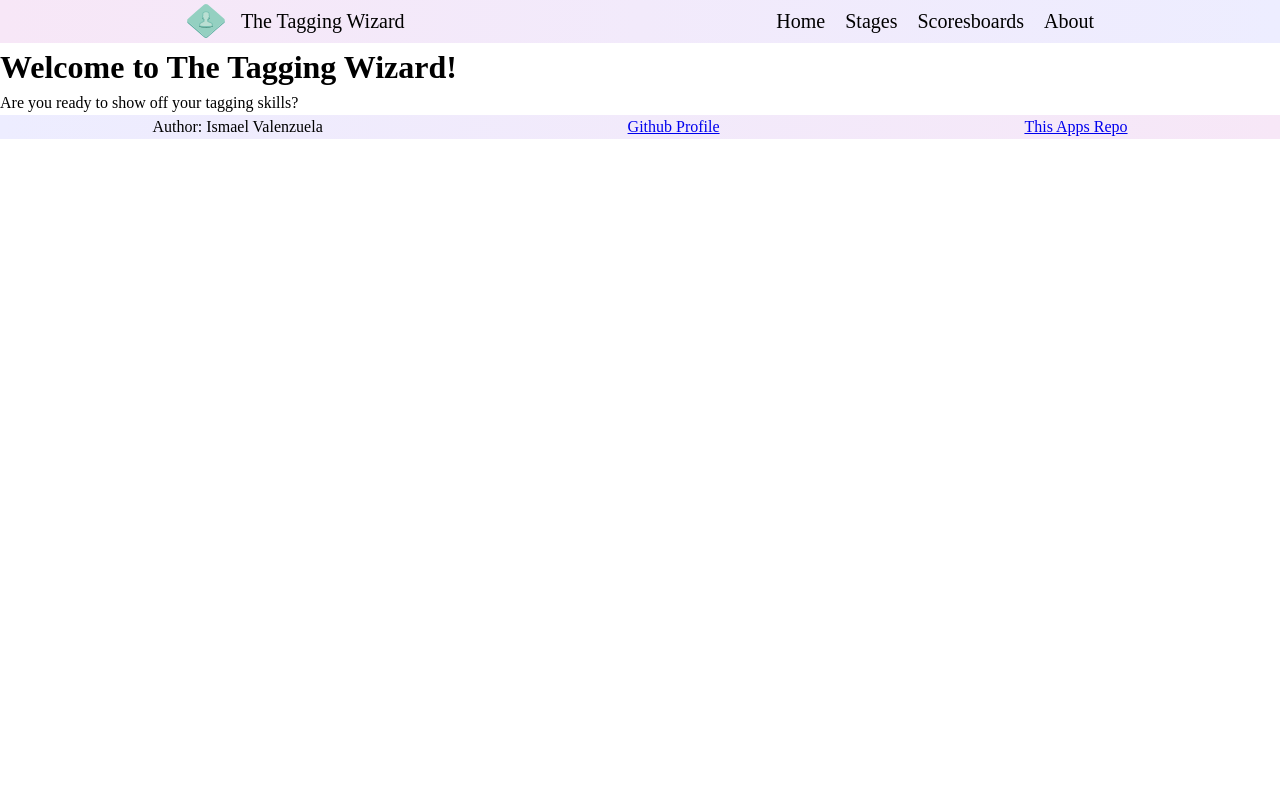
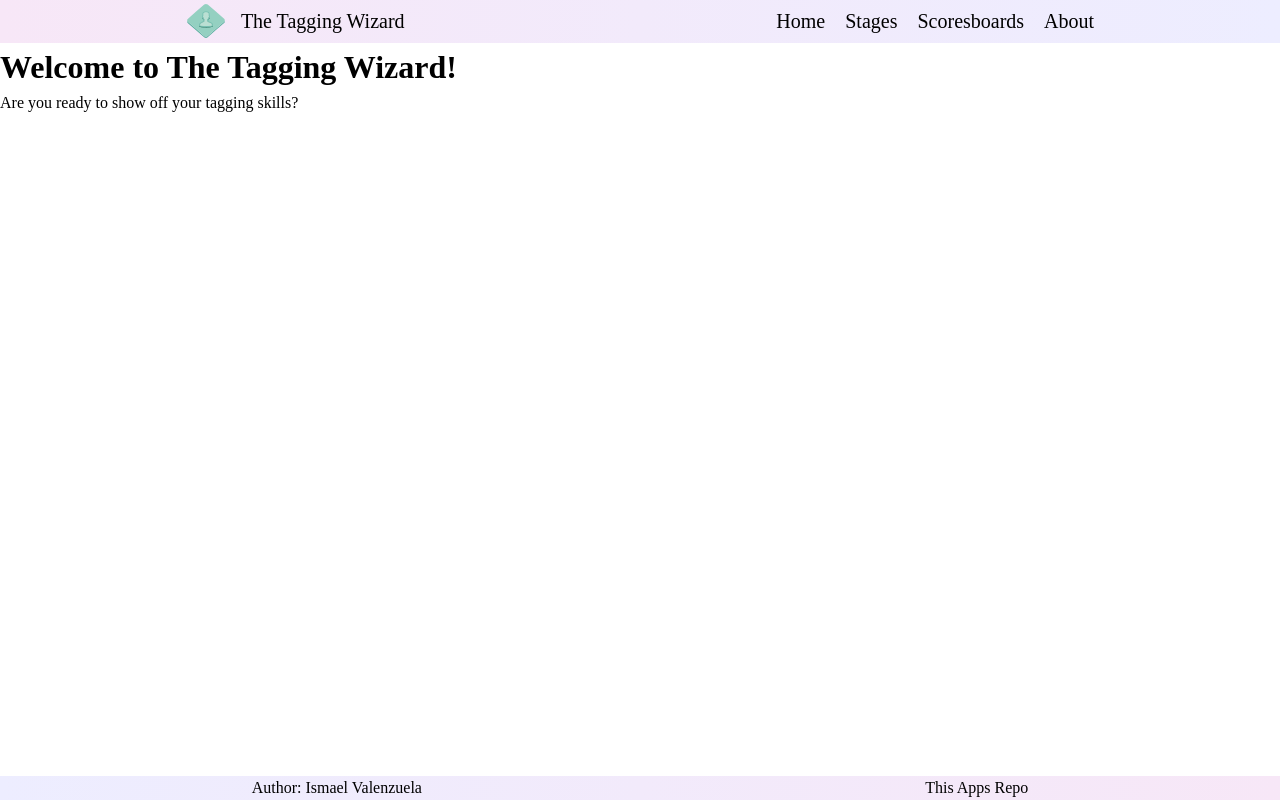
Before and after one commit to Ishm4el/Image-Tagging-App, a React (Vite) app in the folder client/: page / in a window 1280 px wide. Built offline with nearby package versions, Linux system fonts and the light colour scheme.

Commit message:
Framed the App.tsx file

```diff
--- a/client/src/App.module.css
+++ b/client/src/App.module.css
@@ -1,9 +1,18 @@
 @import "./colors.module.css";
 
+.container-body {
+  display: flex;
+  flex-direction: column;
+  height: 100dvh;
+  justify-content: space-around;
+}
+
 .container-main {
+  flex: 1 0 auto;
 }
 
 .container-footer {
+  flex: 0 0 auto;
   display: flex;
   justify-content: space-around;
   background-image: linear-gradient(
@@ -12,3 +21,19 @@
     var(--lightSecondaryBg)
   );
 }
+
+.container-footer a {
+  text-decoration: none;
+  color: black;
+  transition: color 0.25s ease-in 0s;
+}
+
+.container-footer a:visited {
+  text-decoration: none;
+}
+
+.container-footer a:hover,
+.container-footer a:focus {
+  text-decoration: underline;
+  color: blue;
+}
--- a/client/src/App.tsx
+++ b/client/src/App.tsx
@@ -6,7 +6,7 @@ import styles from "./App.module.css";
 
 function App(): ReactElement {
   return (
-    <>
+    <div className={styles["container-body"]}>
       <NavigationBar
         links={[
           { linkTitle: "Home", linkAddress: "/" },
@@ -24,13 +24,12 @@ function App(): ReactElement {
         <Outlet />
       </main>
       <footer className={styles["container-footer"]}>
-        <span>Author: Ismael Valenzuela</span>
-        <a href="https://github.com/Ishm4el">Github Profile</a>
+        <a href="https://github.com/Ishm4el">Author: Ismael Valenzuela</a>
         <a href="https://github.com/Ishm4el/Image-Tagging-App">
           This Apps Repo
         </a>
       </footer>
-    </>
+    </div>
   );
 }
 
--- a/client/src/routes/Home.tsx
+++ b/client/src/routes/Home.tsx
@@ -5,7 +5,6 @@ export default function Home(): React.ReactElement {
         <h1>Welcome to The Tagging Wizard!</h1>
         <p>Are you ready to show off your tagging skills?</p>
       </div>
-
     </>
   );
 }
```
Also changed, not shown: client/src/colors.module.css (line endings or trailing spaces).
